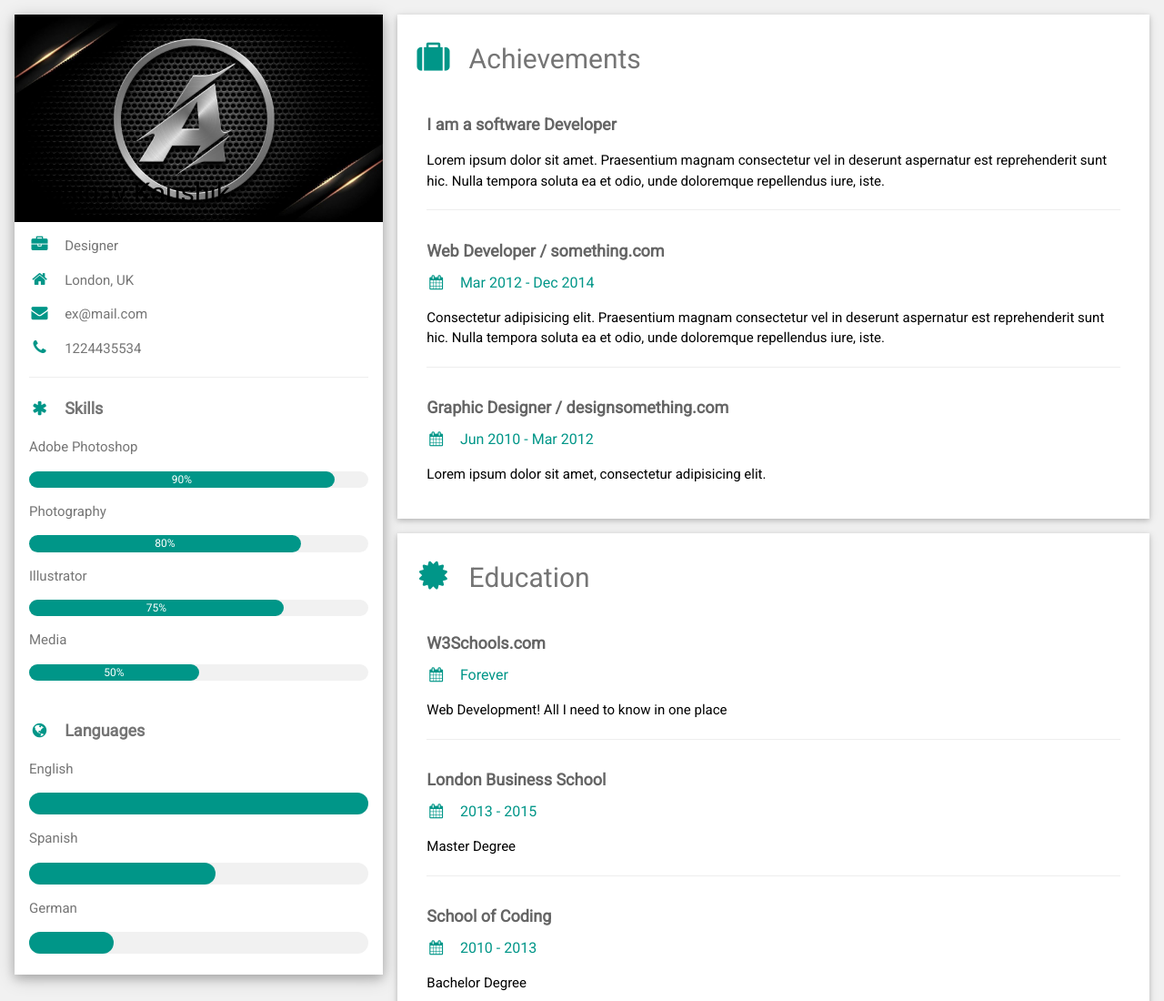
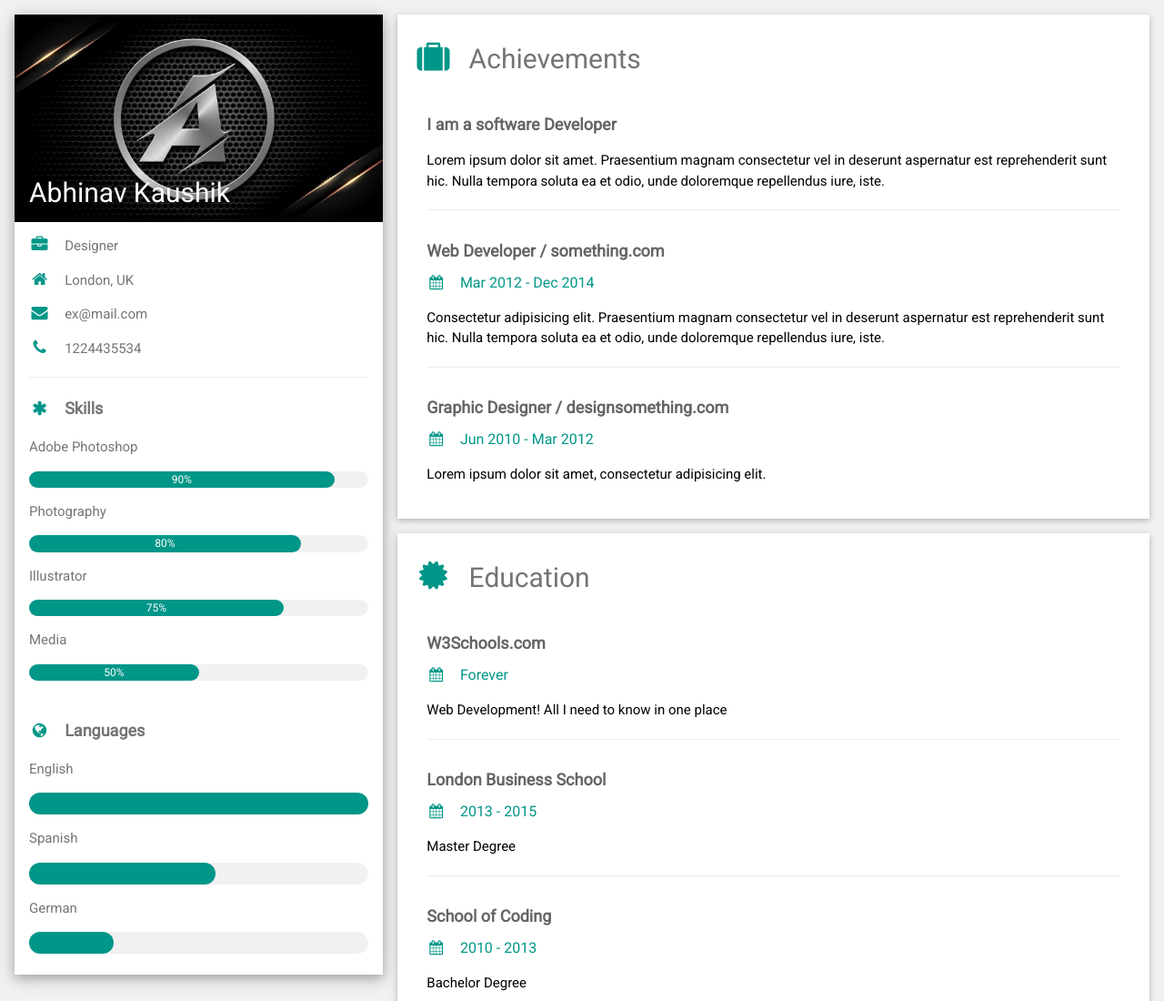
Before and after one commit to IamAbhiKaushik/IamAbhiKaushik.github.io, a plain HTML site: page index.html in a window 1280 px wide. Shown: the top 1100 px of the page at 91% size. Drawn offline with nearby package versions, Linux system fonts and the light colour scheme.

Commit message:
Update index.html

```diff
--- a/index.html
+++ b/index.html
@@ -24,7 +24,7 @@ html,body,h1,h2,h3,h4,h5,h6 {font-family: "Roboto", sans-serif}
         <div class="w3-display-container">
           <img src="maxresdefault.jpg" style="width:100%; color: white" alt="Avatar">
           <div class="w3-display-bottomleft w3-container w3-text-black">
-            <h2> Abhinav Kaushik </h2>
+            <h2 style="color: white"> Abhinav Kaushik </h2>
           </div>
         </div>
         <div class="w3-container">
```
